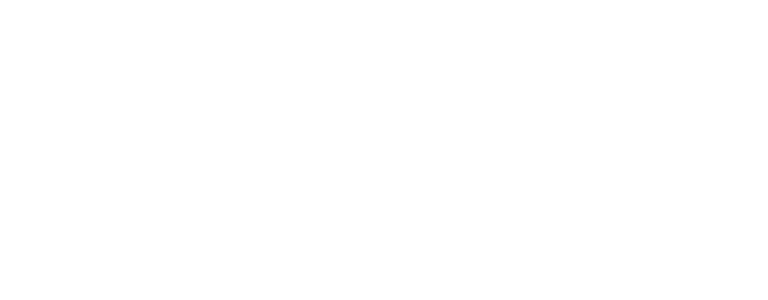
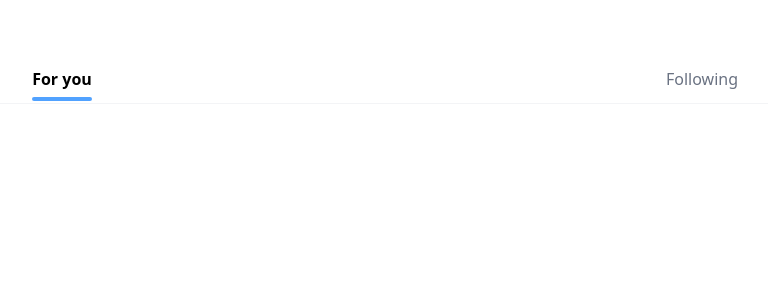
Before and after one commit to ikamania/social-media, a React (Vite) app in the folder frontend/: page / in a window 1280 px wide. Shown: the top 300 px of the page, without its empty margins (258-1026 px from the left). Built offline with nearby package versions, Linux system fonts and the light colour scheme.

Commit message:
feat: add Feed, Top bars and style Feed.tsx

```diff
--- a/frontend/src/components/Feed.tsx
+++ b/frontend/src/components/Feed.tsx
@@ -1,7 +1,34 @@
+import { NavLink, type NavLinkProps } from "react-router-dom"
+
+interface ActiveLinkProps extends NavLinkProps {
+  children: React.ReactNode;
+}
+
+const ActiveLink = ({ children, ...props }: ActiveLinkProps) => {
+  return (
+    <NavLink
+      {...props}
+      className="w-full h-full flex justify-center hover:bg-gray-200"
+    >
+      {({ isActive }) => (
+        <span className={`relative flex items-center h-full ${isActive ? "font-bold" : "text-gray-500 font-medium"}`}>
+          {children}
+          {isActive && (
+            <span className="absolute h-1 w-full left-0 bottom-0 bg-blue-400 rounded-full"></span>
+          )}
+        </span>
+      )
+      }
+    </NavLink>
+  )
+}
+
 const Feed = () => {
   return (
-    <>
-    </>
+    <div className="w-full h-[3rem] flex pb-[.1rem] border-b-1 border-gray-100">
+      <ActiveLink to="/">For you</ActiveLink>
+      <ActiveLink to="/following">Following</ActiveLink>
+    </div>
   )
 }
 
--- a/frontend/src/components/Top.tsx
+++ b/frontend/src/components/Top.tsx
@@ -1,7 +1,7 @@
 const Top = () => {
   return (
-    <>
-    </>
+    <div className="w-full h-[3.5rem]">
+    </div>
   )
 }
 
```
